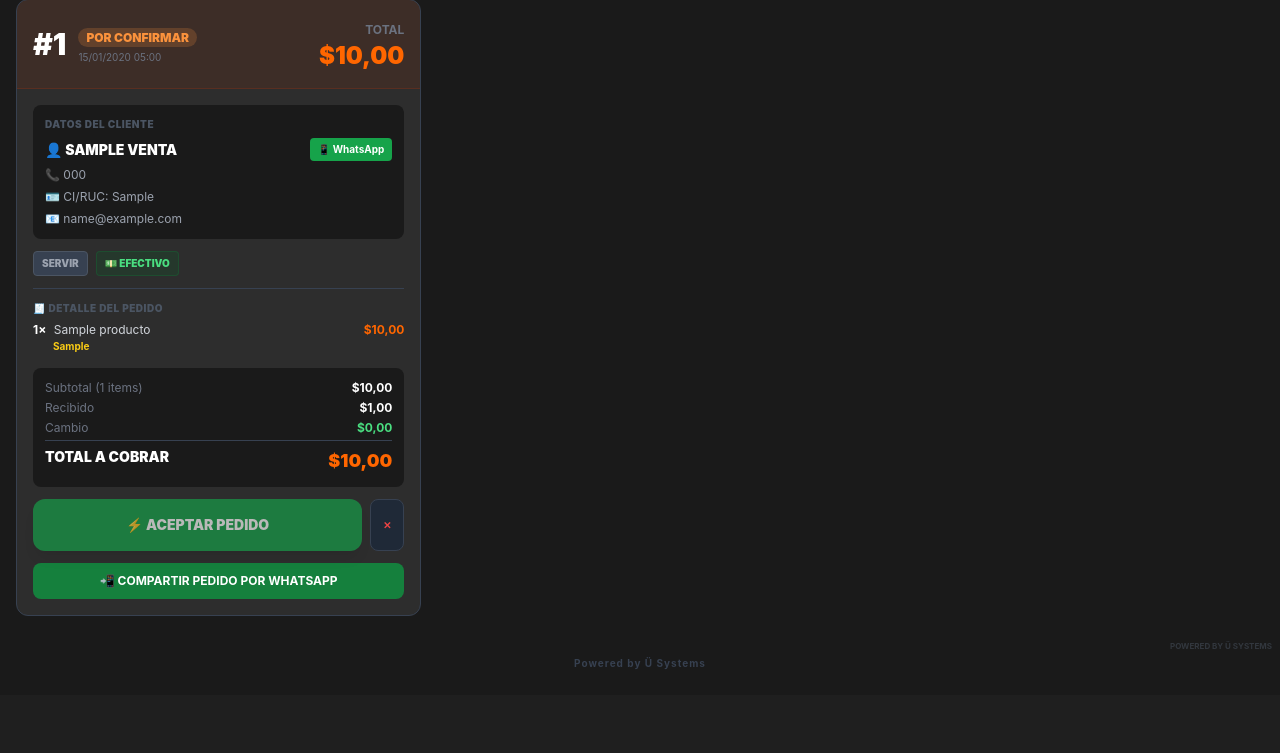
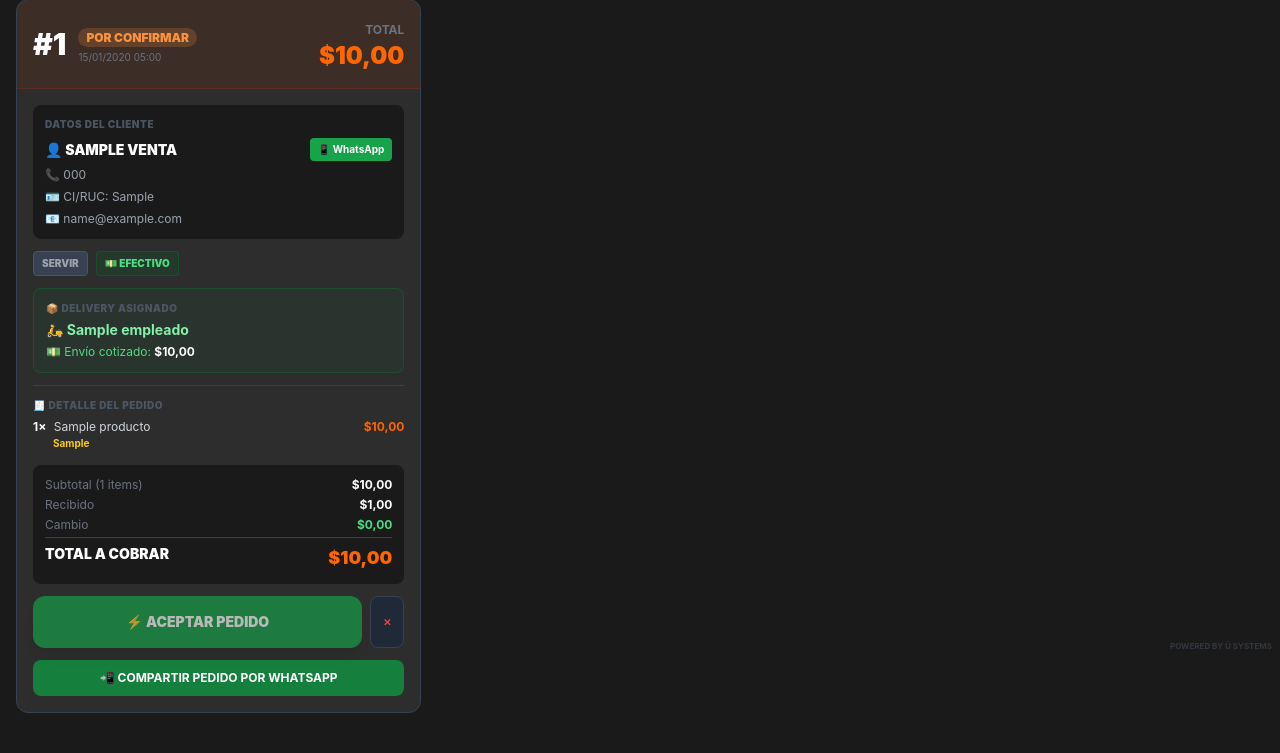
Before and after one commit to DiePrivate66/Virtex-Imp, a Django app: template pos/templates/pos/pedidos_web.html in a window 1280 px wide. Shown: the part 144-897 px from the top of the page. Before the commit the page ends 813 px from the top, so only its background shows below. Run offline with Django 5.2, Linux system fonts and the light colour scheme; the template is opened without the code that fills it: values that come from a table or form of the project are taken from there, others are empty; tables that the repository leaves empty hold one stand-in row (values such as "Sample post"); parts of the project's set-up code (start-up, migrations or seed data) failed here and were passed over; some libraries are stand-ins or nearby versions.

Commit message:
feat: show delivery driver + cost on POS dashboard

```diff
--- a/pos/services.py
+++ b/pos/services.py
@@ -111,7 +111,7 @@ def timed_out_quote_count() -> int:
 
 def get_web_orders_panel_context(limit: int = 50):
     return {
-        'pedidos': Venta.objects.filter(origen='WEB').exclude(estado='CANCELADO').order_by('-fecha')[:limit],
+        'pedidos': Venta.objects.filter(origen='WEB').exclude(estado='CANCELADO').select_related('repartidor_asignado').order_by('-fecha')[:limit],
         'timed_out_quote_count': timed_out_quote_count(),
     }
 
--- a/pos/templates/pos/pedidos_web.html
+++ b/pos/templates/pos/pedidos_web.html
@@ -157,6 +157,16 @@
                     </button>
                     {% else %}
                     <p class="text-yellow-500 text-[10px] font-bold">⚠ Cliente no compartió GPS</p>
+                    {% endif %}
+                </div>
+                {% endif %}
+
+                {% if p.repartidor_asignado %}
+                <div class="bg-green-900/20 border border-green-800/50 p-3 rounded-lg space-y-1">
+                    <p class="text-[10px] text-gray-600 font-black uppercase tracking-wider">📦 DELIVERY ASIGNADO</p>
+                    <p class="text-green-300 font-bold text-sm">🛵 {{ p.repartidor_asignado.nombre }}</p>
+                    {% if p.costo_envio %}
+                    <p class="text-green-400 text-xs">💵 Envío cotizado: <strong class="text-white">${{ p.costo_envio|floatformat:2 }}</strong></p>
                     {% endif %}
                 </div>
                 {% endif %}
```
